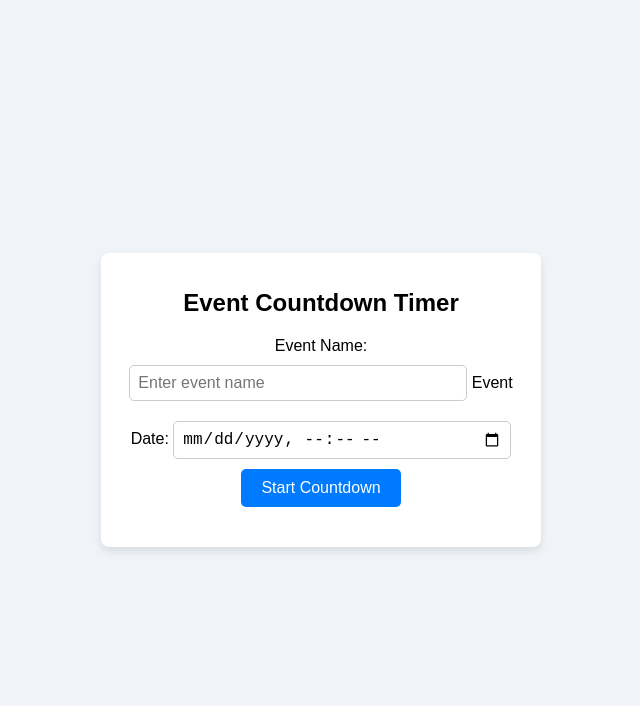
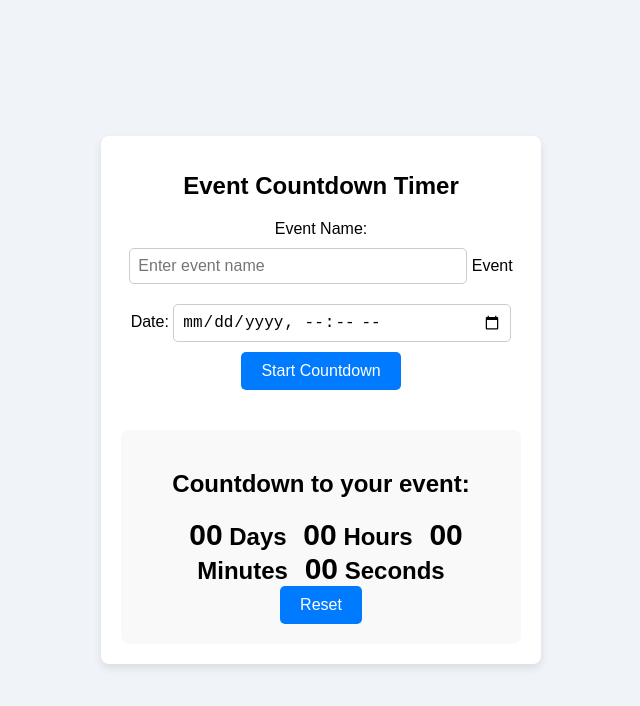
Before and after one commit to Kushal1088/eventcount, a plain HTML site: page index.html in a window 1280 px wide. Shown: the whole page, without its empty margins (319-959 px from the left). Drawn offline with Linux system fonts and the light colour scheme.

Commit message:
Update index.html

```diff
--- a/index.html
+++ b/index.html
@@ -1,13 +1,17 @@
 <!DOCTYPE html>
 <html lang="en">
+
 <head>
     <meta charset="UTF-8">
     <meta name="viewport" content="width=device-width, initial-scale=1.0">
     <title>Event Countdown Timer</title>
+    <link href="https://fonts.googleapis.com/css2?family=Poppins:wght@300;400;600&display=swap" rel="stylesheet">
     <link rel="stylesheet" href="style.css">
 </head>
+
 <body>
     <div class="container">
+        <div class="form-container">
             <h1>Event Countdown Timer</h1>
             <div class="form">
                 <label for="event-name">Event Name:</label>
@@ -18,19 +22,21 @@
 
                 <button onclick="startCountdown()">Start Countdown</button>
             </div>
+        </div>
 
-        <div class="countdown" id="countdown-display" style="display: none;">
-            <h2 id="event-name-display"></h2>
+        <div class="countdown" id="countdown-display">
+            <h2 id="event-name-display">Countdown to your event:</h2>
             <div id="time-left">
-                <p>Time Remaining:</p>
-                <span id="days">0</span> Days
-                <span id="hours">0</span> Hours
-                <span id="minutes">0</span> Minutes
-                <span id="seconds">0</span> Seconds
+                <span id="days">00</span> <span class="label">Days</span>
+                <span id="hours">00</span> <span class="label">Hours</span>
+                <span id="minutes">00</span> <span class="label">Minutes</span>
+                <span id="seconds">00</span> <span class="label">Seconds</span>
             </div>
+            <button class="reset-btn" onclick="resetCountdown()">Reset</button>
         </div>
     </div>
 
     <script src="app.js"></script>
 </body>
+
 </html>
```
Lines whose indentation alone changed are shown as unchanged.
